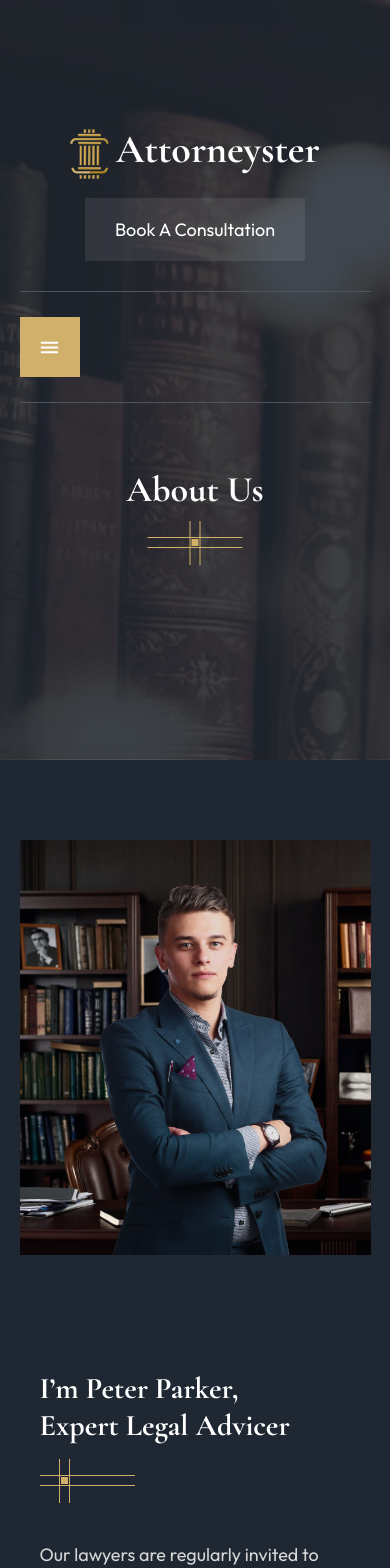
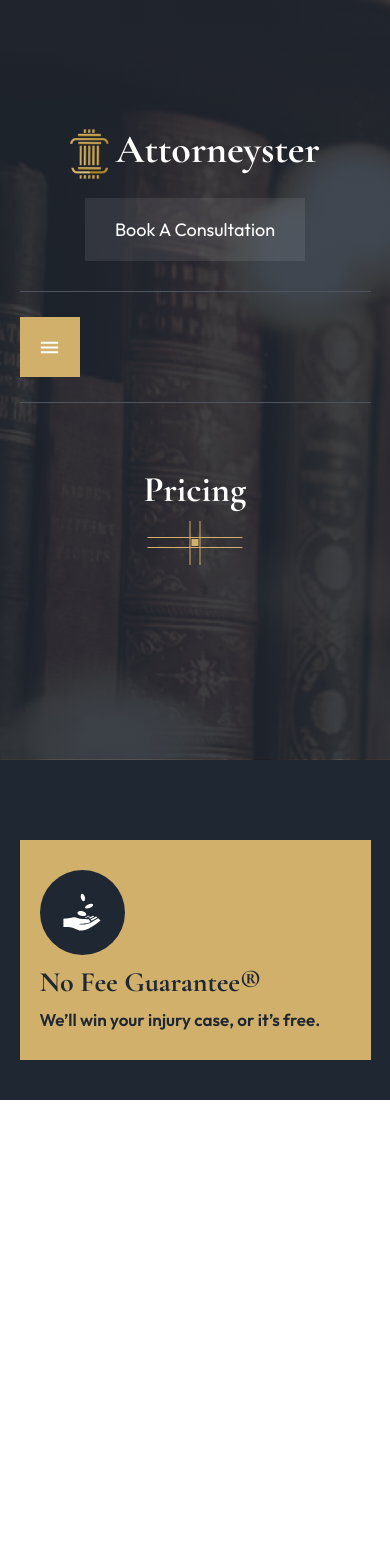
Before and after one commit to MohamedHabibFrigui/Law-Firm, a React (Vite) app: page / in a window 390 px wide. Shown: the top 1568 px of the page. After the commit the page ends 1100 px from the top, so only its background shows below. Built offline with nearby package versions, Linux system fonts and the light colour scheme.

Commit message:
Add Fee section

```diff
--- a/src/App.jsx
+++ b/src/App.jsx
@@ -1,12 +1,14 @@
 import "./App.scss";
 import About from "./pages/About";
 import Home from "./pages/Home";
+import Pricing from "./pages/Pricing";
 
 function App() {
   return (
     <div className="app">
       {/* <Home /> */}
-      <About />
+      {/* <About /> */}
+      <Pricing />
     </div>
   );
 }
--- /dev/null
+++ b/src/components/FeeSection/FeeSection.jsx
@@ -0,0 +1,20 @@
+import "./FeeSection.scss";
+import { GiReceiveMoney } from "react-icons/gi";
+
+const FeeSection = () => {
+  return (
+    <section className="feeSection">
+      <div className="container">
+        <div className="left">
+          <div className="iconContainer center">
+            <GiReceiveMoney className="icon" />
+          </div>
+          <h1>No Fee Guarantee&reg;</h1>
+          <p>We’ll win your injury case, or it’s free.</p>
+        </div>
+      </div>
+    </section>
+  );
+};
+
+export default FeeSection;
--- /dev/null
+++ b/src/components/FeeSection/FeeSection.scss
@@ -0,0 +1,80 @@
+.feeSection {
+  background-color: var(--dark-gray);
+  padding: var(--section-padding);
+
+  .container {
+    background: url(/feeBg.jpg) 50% 50% / cover no-repeat;
+    padding: 100px 80px;
+
+    .left {
+      .iconContainer {
+        width: 85px;
+        height: 85px;
+        border-radius: 50%;
+        background-color: var(--dark-gray);
+        margin-bottom: 10px;
+
+        .icon {
+          font-size: 40px;
+          color: var(--white);
+        }
+      }
+
+      h1,
+      p {
+        color: var(--dark-gray);
+      }
+      p {
+        font-size: 22px;
+        font-weight: 600;
+        margin-top: 10px;
+      }
+    }
+  }
+}
+
+// RESPONSIVE
+@media screen and (max-width: 1279.98px) {
+  .feeSection {
+  }
+}
+
+@media screen and (max-width: 991.98px) {
+  .feeSection .container {
+    padding: 60px 20px;
+
+    .left {
+      h1 {
+        font-size: 50px;
+      }
+    }
+  }
+}
+
+@media screen and (max-width: 767.98px) {
+  .feeSection .container {
+    background: var(--main-yellow);
+    padding: 30px;
+
+    .left {
+      h1 {
+        font-size: 36px;
+      }
+    }
+  }
+}
+
+@media screen and (max-width: 478.98px) {
+  .feeSection .container {
+    padding: 30px 20px;
+
+    .left {
+      h1 {
+        font-size: 28px;
+      }
+      p {
+        font-size: 17px;
+      }
+    }
+  }
+}
--- /dev/null
+++ b/src/pages/Pricing.jsx
@@ -0,0 +1,13 @@
+import FeeSection from "../components/FeeSection/FeeSection";
+import SectionHeader from "../components/SectionHeader/SectionHeader";
+
+const Pricing = () => {
+  return (
+    <div className="pricingPagin">
+      <SectionHeader sectionTitle="Pricing" />
+      <FeeSection />
+    </div>
+  );
+};
+
+export default Pricing;
```
Also changed, not shown: public/feeBg.jpg (added).
